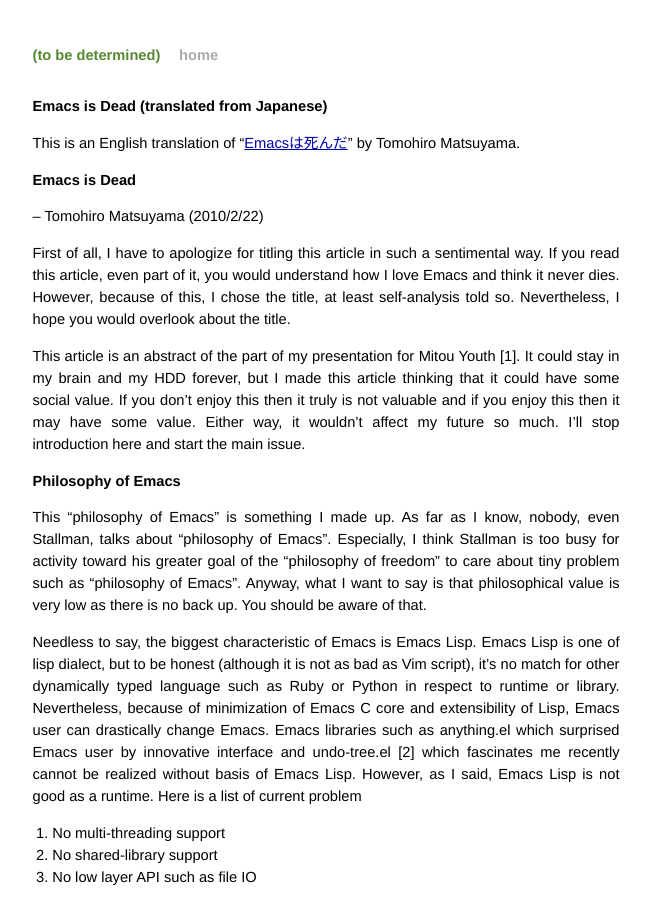
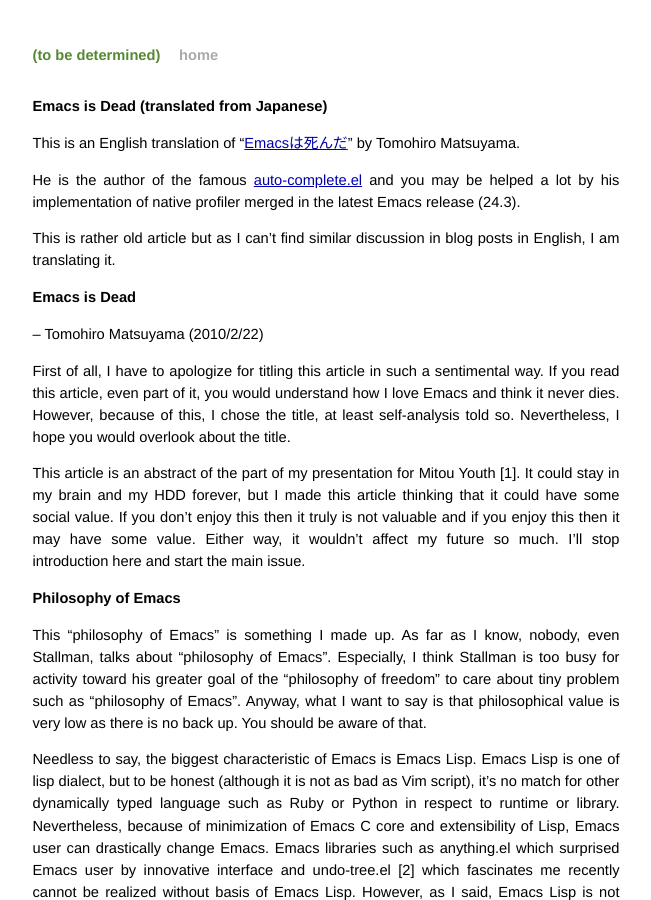
Before and after one commit to tkf/tkf.github.com, a Jekyll site: the page built from _posts/2013/06/2013-06-04-Emacs-is-dead.markdown, in a window 1280 px wide and 900 px high. Shown: the whole window, without its empty margins (314-965 px from the left). Built offline with Jekyll 4.4.1, drawn with Linux system fonts in a browser that asks for light colours; comment, search, counter and statistics services are not loaded.

Commit message:
Put some intro

```diff
--- a/_posts/2013/06/2013-06-04-Emacs-is-dead.markdown
+++ b/_posts/2013/06/2013-06-04-Emacs-is-dead.markdown
@@ -6,6 +6,10 @@
 # {{ page.title }} #
 
 This is an English translation of "[Emacsは死んだ](http://cx4a.org/pub/emacs-is-dead.ja.html)" by Tomohiro Matsuyama.
+
+He is the author of the famous [auto-complete.el](https://github.com/auto-complete/auto-complete) and you may be helped a lot by his implementation of native profiler merged in the latest Emacs release (24.3).
+
+This is rather old article but as I can't find similar discussion in blog posts in English, I am translating it.
 
 ## Emacs is Dead
 
```
